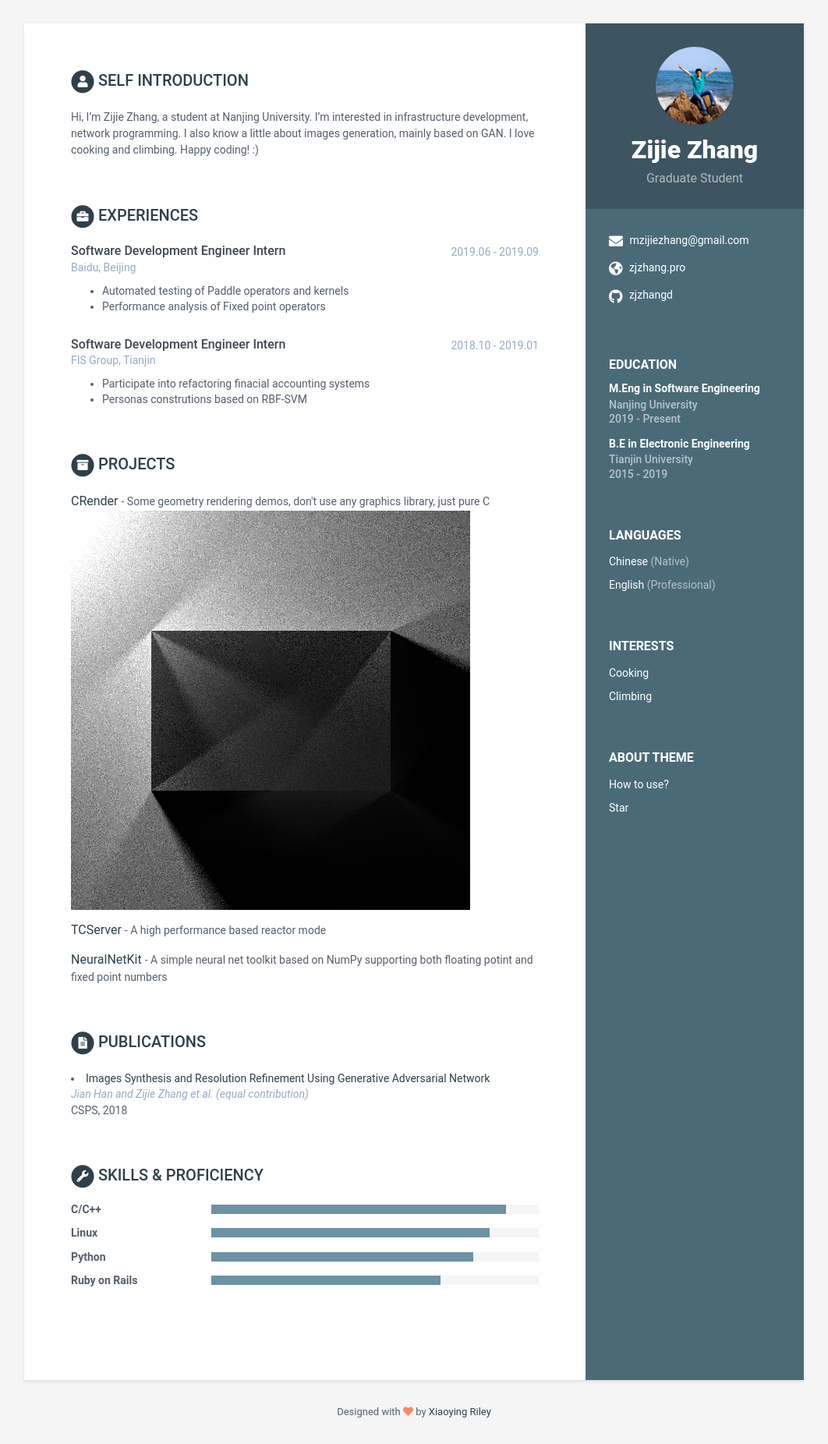
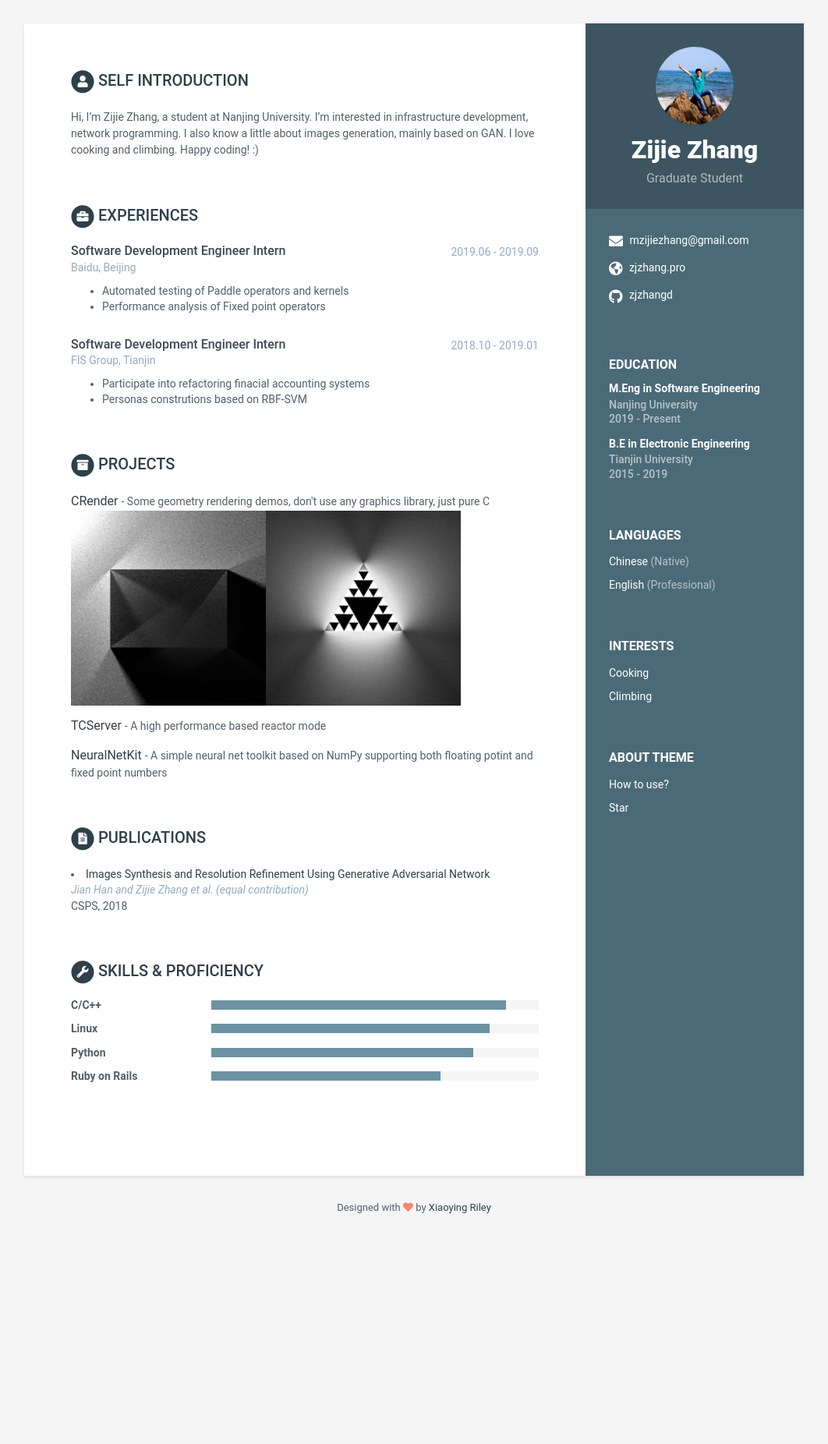
Before and after one commit to jeffzjzhang/zjzhangd.github.io, a Jekyll site: the page built from index.html, in a window 1280 px wide. Shown: the whole page at 78% size, without its empty margins (109-1171 px from the left). Built offline with Jekyll 4.4.1, drawn with Linux system fonts in a browser that asks for light colours; after the commit the page ends 1590 px from its top, so only the background shows below that.

Commit message:
test images

```diff
--- a/_data/data.yml
+++ b/_data/data.yml
@@ -77,7 +77,9 @@ projects:
       - title: CRender
         link: "https://github.com/zjzhangd/crender"
         tagline: "Some geometry rendering demos, don't use any graphics library, just pure C"
-        demo: rf.png
+        demos:
+          - img: rf.png
+          - img: sierpinski.png
 
       - title: TCServer
         link: "https://github.com/NJU-APG/tcserver"
--- a/_includes/projects.html
+++ b/_includes/projects.html
@@ -31,8 +31,13 @@
       - <span class="project-tagline">{{ project.tagline }}</span>
       {% endif %}
 
-      {% if project.demo %}
-      <img src="{{ site.baseurl }}/assets/images/{{ project.demo }}" alt="project picture">
+      {% if project.demos %}
+      <table><tr>
+        {% for demo in project.demos %}
+          <td><img src="{{ site.baseurl }}/assets/images/{{ demo.img }}" width="250" height="250" alt="project picture"></td>
+        {% endfor %}
+        <!-- <td><img src=pic2.jpg border=0></td> -->
+      </tr></table>
       {% endif %}
 
     </div><!--//item-->
```
